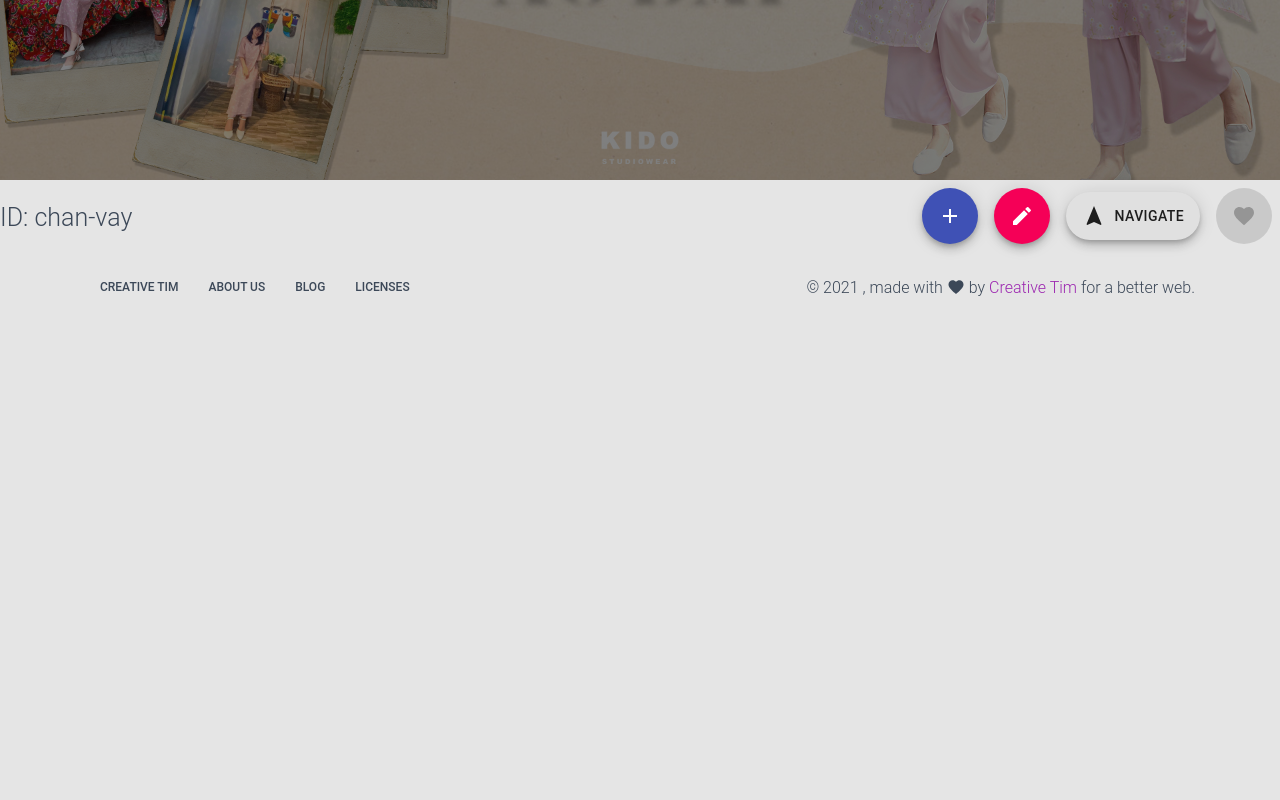
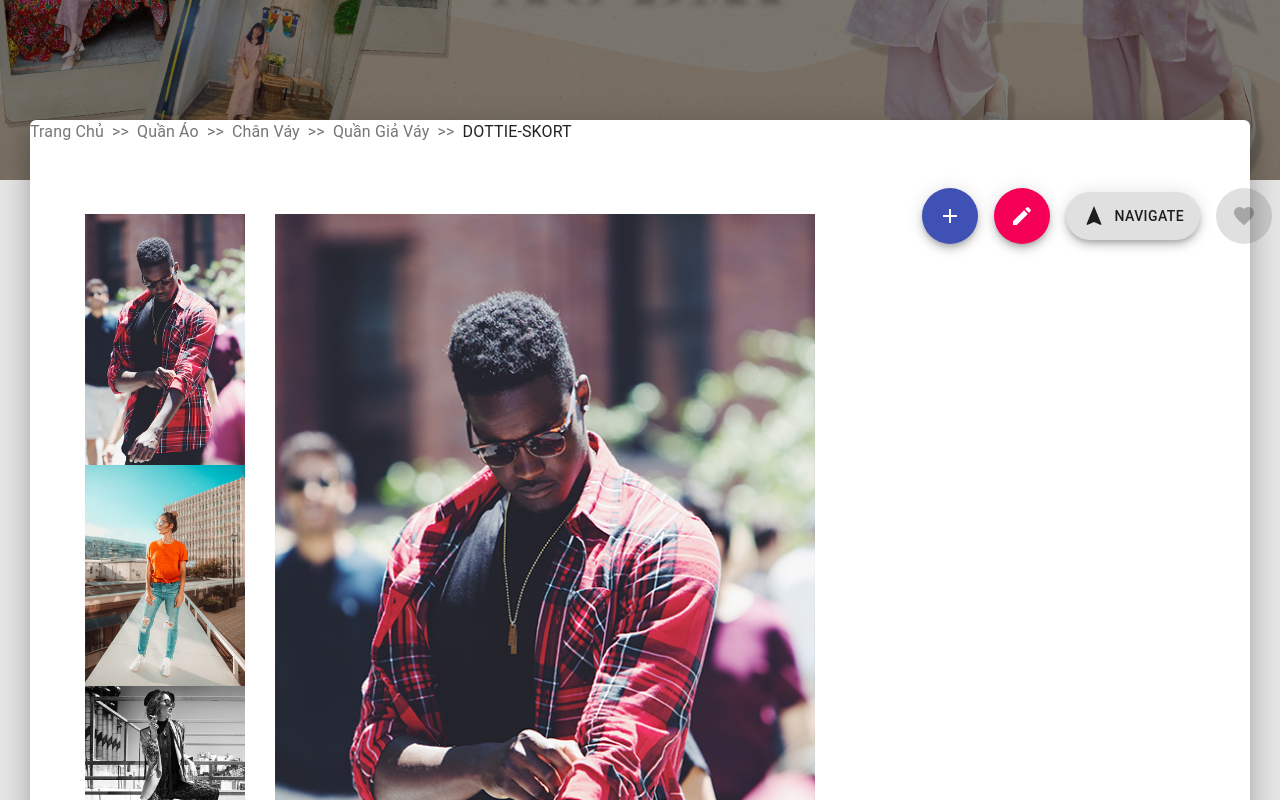
Before and after one commit to giaple/clothes-web, a React (Create React App) app: page /chan-vay in a window 1280 px wide. Shown: the part 540-1340 px from the top of the page. Before the commit the page ends 870 px from the top, so only its background shows below. Built offline with nearby package versions, Linux system fonts and the light colour scheme.

Commit message:
feat[] add new feature ImageList, breadcrumbs, Main product section

```diff
--- a/src/App.js
+++ b/src/App.js
@@ -19,6 +19,7 @@ import Footer from "./Components/Footer/Footer";
 import landingPageStyle from "./assets/jss/material-kit-react/views/components";
 import { makeStyles } from "@material-ui/core";
 import GridItem from "./Components/Grid/GridItem";
+import ProductPage from "./Views/ProductPage/ProductPage";
 const useStyles = makeStyles(landingPageStyle);
 const useStyles2 = makeStyles((theme) => ({
   root: {
@@ -84,10 +85,7 @@ function App() {
           </Fab>
         </div>
       <Switch>
-        {/* <Route path="/landing-page" component={LandingPage} />
-      <Route path="/profile-page" component={ProfilePage} />
-      <Route path="/login-page" component={LoginPage} /> */}
-        <Route path="/:id" component={Child}/>
+        <Route path="/:id" component={ProductPage}/>
         <Route path="/" component={MainPage} />
       </Switch>
       <Footer />
--- /dev/null
+++ b/src/Components/CustomBreadcrumbs/Breadcrumbs.js
@@ -0,0 +1,41 @@
+import React from "react";
+import { makeStyles } from "@material-ui/core/styles";
+import Breadcrumbs from "@material-ui/core/Breadcrumbs";
+import Typography from "@material-ui/core/Typography";
+import Link from "@material-ui/core/Link";
+
+const useStyles = makeStyles((theme) => ({
+  root: {
+    "& > * + *": {
+      marginTop: theme.spacing(2),
+    },
+  },
+}));
+
+function handleClick(event) {
+  event.preventDefault();
+  console.info("You clicked a breadcrumb.");
+}
+
+const CustomBreadcrumbs = (props) => {
+  const classes = useStyles();
+  const render = props.categories.map((categorie) => (
+    <Link color="inherit" href={categorie.url} onClick={handleClick}>
+      {categorie.name}
+    </Link>
+  ));
+
+  return (
+    <div className={classes.root}>
+      <Breadcrumbs separator=">>" aria-label="breadcrumb">
+        <Link color="inherit" href="/" onClick={handleClick}>
+          Trang Chủ
+        </Link>
+        {render}
+        <Typography color="textPrimary">{props.productName}</Typography>
+      </Breadcrumbs>
+    </div>
+  );
+};
+
+export default CustomBreadcrumbs;
--- /dev/null
+++ b/src/Components/ImageList/ImageList.js
@@ -0,0 +1,10 @@
+import React from "react";
+
+const ImageList = (props) => {
+  const render = props.images.map((image, index) => (
+    <img src={image} alt={index} style={props.imageStyle} onClick={() => {props.onClick(index)}}/>
+  ));
+  return <div style={props.customStyle}>{render}</div>;
+};
+
+export default ImageList;
--- a/src/Views/Components/Main.js
+++ b/src/Views/Components/Main.js
@@ -9,12 +9,10 @@ import SectionNewClothes from "./Sections/SectionNewClothes";
 import SectionInstagram from "./Sections/SectionInstagram";
 const useStyles = makeStyles(landingPageStyle);
 
-
 export default function MainPage(props) {
   const classes = useStyles();
 
   return (
-    <div>
     <div className={classNames(classes.main, classes.mainRaised)}>
       <SectionCarousel />
       <SectionCarousel />
@@ -22,8 +20,6 @@ export default function MainPage(props) {
       <SectionNewClothes />
       <CustomDevider>Instagram</CustomDevider>
       <SectionInstagram />
-
-      </div>
     </div>
   );
 }
--- /dev/null
+++ b/src/Views/ProductPage/ProductPage.js
@@ -0,0 +1,26 @@
+import React from "react";
+import { makeStyles } from "@material-ui/core";
+
+import landingPageStyle from "../../assets/jss/material-kit-react/views/landingPage";
+import CustomBreadcrumbs from "../../Components/CustomBreadcrumbs/Breadcrumbs";
+
+import MainProductSection from './Sections/MainProductSection'
+
+import classNames from "classnames";
+
+const useStyles = makeStyles(landingPageStyle);
+
+export default function ProductPage(props) {
+  const classes = useStyles();
+  const categories = [
+    { name: "Quần Áo", url: "/quan-ao" },
+    { name: "Chân Váy", url: "/chan-vay" },
+    { name: "Quần Giả Váy", url: "/quan-gia-vay" },
+  ];
+  return (
+    <div className={classNames(classes.main, classes.mainRaised)}>
+      <CustomBreadcrumbs categories={categories} productName={"DOTTIE-SKORT"} />
+      <MainProductSection/>
+    </div>
+  );
+}
--- /dev/null
+++ b/src/Views/ProductPage/Sections/MainProductSection.js
@@ -0,0 +1,48 @@
+import React, { useState } from "react";
+// react component for creating beautiful carousel
+import Carousel from "react-slick";
+// @material-ui/core components
+import { makeStyles } from "@material-ui/core/styles";
+// @material-ui/icons
+// core components
+import GridContainer from "../../../Components/Grid/GridContainer.js";
+import GridItem from "../../../Components/Grid/GridItem.js";
+
+import image1 from "../../../assets/img/examples/clem-onojegaw.jpg";
+import image2 from "../../../assets/img/examples/studio-2.jpg";
+import image3 from "../../../assets/img/examples/studio-3.jpg";
+import image4 from "../../../assets/img/examples/studio-5.jpg";
+
+
+import styles from "../../../assets/jss/material-kit-react/views/componentsSections/carouselStyle.js";
+import ImageList from "../../../Components/ImageList/ImageList.js";
+
+const useStyles = makeStyles(styles);
+
+export default function MainProductSection() {
+  const classes = useStyles();
+  const [selectedImg, setImg] = useState(image1);
+
+  const listBanner = [image1, image2, image3, image4];
+
+  const changeImage = index => {
+      setImg(listBanner[index])
+  }
+
+  return (
+    <div className={classes.section}>
+      <div className={classes.container}>
+        <GridContainer>
+          <GridItem xs={2} sm={2} md={2} className={classes.marginAuto}>
+            {<ImageList images={listBanner} customStyle={{width: 'inherit'}} imageStyle={{width: 'inherit'}} onClick={changeImage}/>}
+          </GridItem>
+          <GridItem xs={5} sm={5} md={6} className={classes.marginAuto}>
+            {<img src={selectedImg} alt={selectedImg} style={{width: '100%'}}/>}
+          </GridItem>
+          <GridItem xs={5} sm={5} md={4} className={classes.marginAuto}>
+          </GridItem>
+        </GridContainer>
+      </div>
+    </div>
+  );
+}
```
Also changed, not shown: src/Views/ProductPage/Sections/RelatedProduct.js (added). Lines whose indentation alone changed are shown as unchanged.
